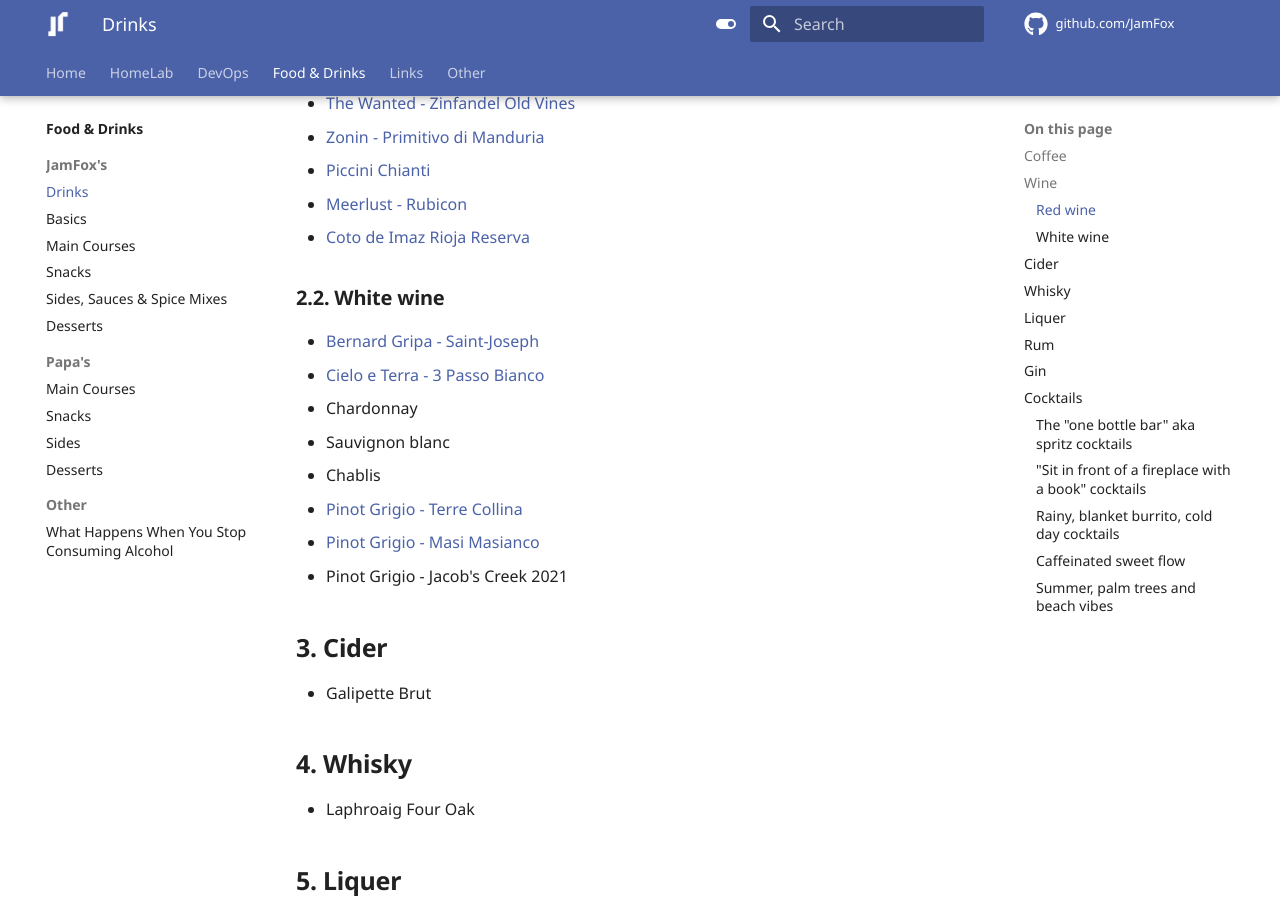
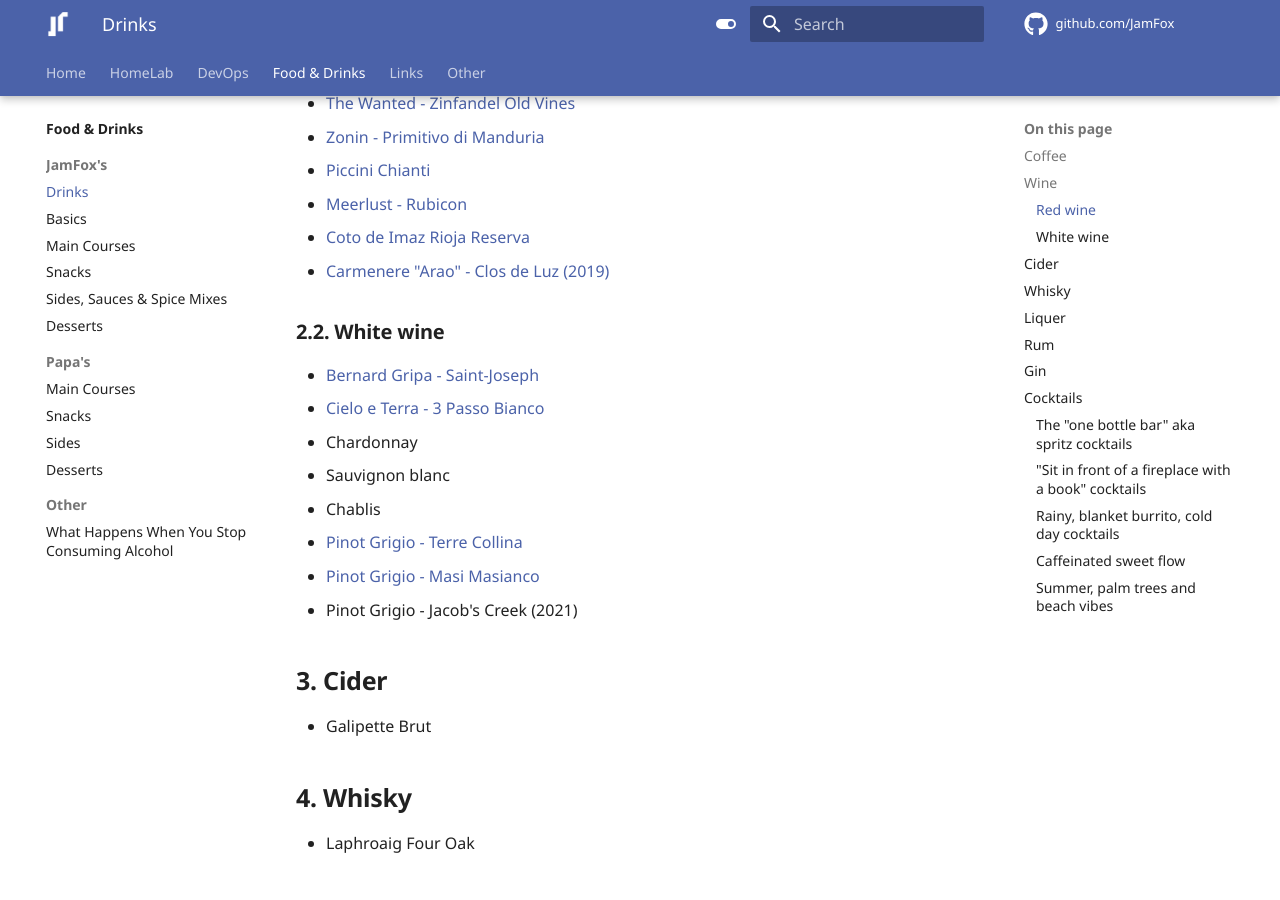
Before and after one commit to JamFox/docs.jamfox.dev, an MkDocs documentation site: the page built from docs/content/food/drinks.md, in a window 1280 px wide and 900 px high, scrolled down 659 px. Built offline with MkDocs 1.6.1 and Material for MkDocs 9.7.7, drawn with Linux system fonts in a browser that asks for light colours; comment, search, counter and statistics services are not loaded.

Commit message:
add arao

```diff
--- a/docs/content/food/drinks.md
+++ b/docs/content/food/drinks.md
@@ -25,6 +25,7 @@ Collection of my favorite drinks.
 - [Piccini Chianti](https://www.vivino.com/piccini-chianti/w/1598405)
 - [Meerlust - Rubicon](https://www.vivino.com/meerlust-estate-rubicon/w/19304)
 - [Coto de Imaz Rioja Reserva](https://www.vivino.com/el-coto-coto-de-imaz-rioja-gran-reserva/w/8623)
+- [Carmenere "Arao" - Clos de Luz (2019)](https://www.vivino.com/en/clos-de-luz-arao-carmenere-cachapoal/w/6415759)
 
 ### White wine
 
@@ -35,7 +36,7 @@ Collection of my favorite drinks.
 - Chablis
 - [Pinot Grigio - Terre Collina](https://www.vivino.com/terre-collina-pinot-grigio/w/10694948)
 - [Pinot Grigio - Masi Masianco](https://www.vivino.com/it-masi-masianco/w/21950)
-- Pinot Grigio - Jacob's Creek 2021
+- Pinot Grigio - Jacob's Creek (2021)
 
 ## Cider
 
```
